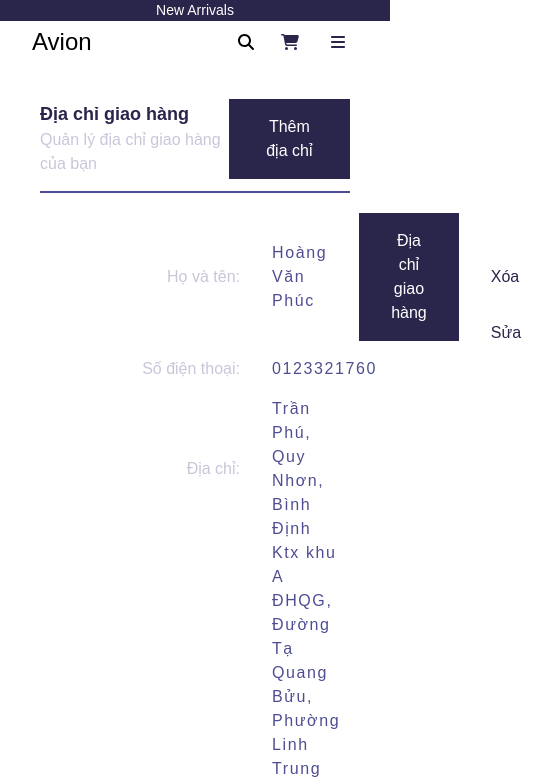
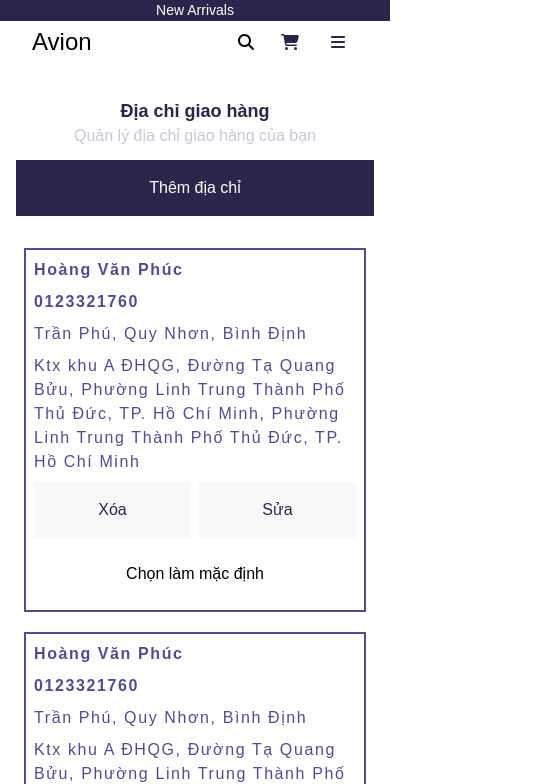
Before and after one commit to vuhuy172dh/ecommerce-website, a React (Create React App) app: page /user/account/profile in a window 390 px wide. Shown: the top 784 px of the page, 553 px wide, since content can reach past the window. Built offline with nearby package versions, Linux system fonts and the light colour scheme; a web font is replaced by a local one.

Commit message:
#19 responsive for mobile

```diff
--- a/src/components/popup/popup.jsx
+++ b/src/components/popup/popup.jsx
@@ -7,7 +7,7 @@ function Popup ({children}) {
             <div className="absolute w-full h-full bg-black bg-opacity-30 z-[100] animate-[fadeIn_0.3s_ease-in]"></div>
 
             {/* popup body */}
-            <div className="bg-white m-auto z-[200] rounded-md  px-8 py-5 overflow-hidden animate-[growth_0.2s_ease-in]">
+            <div className="bg-white m-auto z-[200] rounded-none px-3 py-4 laptop:rounded-md laptop:px-8 laptop:py-5 overflow-hidden animate-[growth_0.2s_ease-in]">
                 {children}
             </div>
         </div>
--- a/src/components/popup/popupAddress.jsx
+++ b/src/components/popup/popupAddress.jsx
@@ -135,8 +135,8 @@ function PopupAddress ({type = "create", address, onBack = () => {}}) {
     return(
       <>
         <Popup>
-          <div className="w-[450px]">
-            <h3 className="text-body-lg font-semibold mb-5">Địa chỉ mới</h3>
+          <div className="w-full laptop:w-[450px]">
+            <h3 className="text-center mb-3 laptop:text-left text-body-lg font-semibold laptop:mb-5">{type === 'create'? 'Địa chỉ mới': 'Sửa địa chỉ'}</h3>
             <div className="flex flex-col gap-4">
               <div className="flex gap-2">
                 <input className="border border-1 border-primary border-solid w-1/2 h-9 px-2 outline-none" type="text" name="name" placeholder="Họ và tên" value={newAddress.Name} onChange={handleChange} />
@@ -178,7 +178,7 @@ function PopupAddress ({type = "create", address, onBack = () => {}}) {
               </select>
 
               <input className="border border-1 border-primary border-solid w-full h-9 px-2 outline-none" type="text" name="address" placeholder="Tên đường/ Số nhà" value={newAddress.Address} onChange={handleChange}/>
-              <div className="flex justify-end gap-3">
+              <div className="flex justify-center laptop:justify-end gap-3">
                 <div className=""><Button Color="secondary" onClick={() => onBack()}>Trở về</Button></div>
                 {
                   type === "create"? (<div><Button Color="primary" onClick={handleAddAddress}>Thêm địa chỉ</Button></div>):('')
--- a/src/components/popup/popupConfirm.jsx
+++ b/src/components/popup/popupConfirm.jsx
@@ -4,10 +4,10 @@ import Button from "../button"
 function PopupConfirm ({Title = "Title", Content = "Content", onBack , onConfirm}) {
     return(
         <Popup>
-            <div className="w-[450px]">
-                <h3 className="text-body-lg font-semibold mb-5">{Title}</h3>
+            <div className="w-full laptop:w-[450px]">
+                <h3 className="text-center laptop:text-left text-body-lg font-semibold mb-5">{Title}</h3>
                 <p className="text-body-md text-primary mb-5">{Content}</p>
-                <div className="flex justify-end gap-3">
+                <div className="flex justify-center laptop:justify-end gap-3">
                     {
                         onBack?<div className=""><Button Color="secondary" onClick={onBack}>Trở về</Button></div> :('')
                     }
--- a/src/components/popup/popupStatus.jsx
+++ b/src/components/popup/popupStatus.jsx
@@ -4,20 +4,20 @@ import { faCheck, faXmark } from '@fortawesome/free-solid-svg-icons'
 function PopupStatus({success, failure, children}){
     return(
         <div className="flex fixed top-0 right-0 left-0 bottom-0 animate-[fadeOut_2s_ease-in-out]">
-            <div className="w-[300px] bg-gray-800 bg-opacity-60 m-auto z-20 rounded-md  px-8 py-5">
+            <div className="w-[200px] laptop:w-[300px] bg-gray-800 bg-opacity-60 m-auto z-20 rounded-md  px-8 py-5">
                 {
                     success &&
-                    <div className='flex w-[80px] h-[80px] rounded-[50%] bg-green-300 mx-auto'>
-                        <FontAwesomeIcon className='m-auto text-[50px] text-white' icon={faCheck}/>
+                    <div className='flex w-[40px] h-[40px] laptop:w-[80px] laptop:h-[80px] rounded-[50%] bg-green-300 mx-auto'>
+                        <FontAwesomeIcon className='m-auto text-[20px] laptop:text-[50px] text-white' icon={faCheck}/>
                     </div>
                 }
                 {
                     failure  &&
-                    <div className='flex w-[80px] h-[80px] rounded-[50%] bg-red-500 mx-auto'>
-                        <FontAwesomeIcon className='m-auto text-[50px] text-white' icon={faXmark}/>
+                    <div className='flex  w-[40px] h-[40px] laptop:w-[80px] laptop:h-[80px] rounded-[50%] bg-red-500 mx-auto'>
+                        <FontAwesomeIcon className='m-auto text-[20px] laptop:text-[50px] text-white' icon={faXmark}/>
                     </div>
                 }
-                <p className='text-white mt-4'>{children}</p>
+                <p className='text-white mt-4 text-center'>{children}</p>
             </div>
         </div>
     )
--- a/src/components/user/address.jsx
+++ b/src/components/user/address.jsx
@@ -42,13 +42,13 @@ import { useState } from "react"
 
     return (
       <>
-        <div className="bg-white py-5 px-10">
-          <header className="flex justify-between items-center border-b-2 border-primary pb-3">
+        <div className="px-4 bg-white py-5 laptop:px-10">
+          <header className="text-center laptop:text-left laptop:flex laptop:justify-between laptop:items-center laptop:border-b-2 border-primary pb-3">
             <div>
               <h3 className="text-body-lg font-semibold text-dark_primary">Địa chỉ giao hàng</h3>
-              <p className="text-body-md text-border_dark">Quản lý địa chỉ giao hàng của bạn</p>
+              <p className="mb-3 laptop:mb-0 text-body-md text-border_dark">Quản lý địa chỉ giao hàng của bạn</p>
             </div>
-            <div className="max-w-sm"><Button Color="primary" onClick={()=>setPopupAddress(true)}>Thêm địa chỉ</Button></div>
+            <div className="flex laptop:max-w-sm"><Button Color="primary" onClick={()=>setPopupAddress(true)}>Thêm địa chỉ</Button></div>
           </header>
           <div>
             <AddressList addressList={addressList}/>
--- a/src/components/user/addressItem.jsx
+++ b/src/components/user/addressItem.jsx
@@ -24,36 +24,42 @@ function AddressItem({address}) {
     }
 
     return (
-        <div className="border-b-2 border-border_dark py-5">
+        <div className="my-5 mx-2 px-2 laptop:py-5 laptop:px-0 border-2 border-primary laptop:border-0 laptop:border-b-2 laptop:border-border_dark ">
             <div className="flex justify-between items-center">
                 {/* info contact*/}
                 <div>
-                    <div className="flex items-center min-h-[56px]">
-                        <p className="min-w-[200px] text-right mr-8 text-border_dark">Họ và tên:</p>
-                        <p className="text-primary tracking-widest">{address.Name}</p>
-                        { address.Default && <div className="ml-8"><Button Color="primary">Địa chỉ giao hàng</Button></div> }
+                    <div className="laptop:flex items-center laptop:min-h-[56px]">
+                        <p className="hidden laptop:block laptop:min-w-[200px] text-right mr-8 text-border_dark">Họ và tên:</p>
+                        <p className="mt-2 font-semibold laptop:font-normal laptop:mt-0 text-primary tracking-widest">{address.Name}</p>
+                        { address.Default && <div className="hidden laptop:block ml-8"><Button Color="primary">Địa chỉ giao hàng</Button></div> }
                     </div>
-                    <div className="flex items-center min-h-[56px]">
-                        <p className="min-w-[200px] text-right mr-8 text-border_dark">Số điện thoại:</p>
-                        <p className="text-primary tracking-widest">{address.PhoneNumber}</p>
+                    <div className="flex items-center laptop:min-h-[56px]">
+                        <p className="hidden laptop:block laptop:min-w-[200px] text-right mr-8 text-border_dark">Số điện thoại:</p>
+                        <p className="mt-2 font-semibold laptop:font-normal laptop:mt-0 text-primary tracking-widest">{address.PhoneNumber}</p>
                     </div>
                 </div>
-                {/* control button*/}
-                <div className="">
+                {/* control button laptop*/}
+                <div className="hidden laptop:block">
                     <Button onClick={() => setPopupDelete(true)}>Xóa</Button>
                     <Button onClick = {() => setPopupUpdate(true)}>Sửa</Button>
                 </div>
             </div>
             {/* info address */}
-            <div className="flex items-center min-h-[56px]">
-                <p className="min-w-[200px] text-right mr-8 text-border_dark">Địa chỉ:</p>
-                <p className="max-w-[50%] text-primary tracking-widest">{addressDefault}</p>
+            <div className="flex items-center laptop:min-h-[56px]">
+                <p className="hidden laptop:block min-w-[200px] text-right mr-8 text-border_dark">Địa chỉ:</p>
+                <p className="mt-2 laptop:mt-0 laptop:max-w-[50%] text-primary tracking-widest">{addressDefault}</p>
             </div>
             <div className="flex items-center">
-                <p className="min-w-[200px] text-right mr-8 text-border_dark">Chi tiết:</p>
-                <p className="max-w-[50%] text-primary tracking-widest">{address.Address}</p>
-                <div className="ml-auto"><Button Color="primary" State={address.Default ? "disable" : "default"} onClick={address.Default ? ()=>{} : () => setPopupDefaultAddress(true)}>Chọn làm địa chỉ giao hàng</Button></div>
+                <p className="hidden laptop:block min-w-[200px] text-right mr-8 text-border_dark">Chi tiết:</p>
+                <p className="my-2 laptop:my-0 laptop:max-w-[50%] text-primary tracking-widest">{address.Address}</p>
+                <div className="hidden laptop:block ml-auto"><Button Color="primary" State={address.Default ? "disable" : "default"} onClick={address.Default ? ()=>{} : () => setPopupDefaultAddress(true)}>Chọn làm địa chỉ giao hàng</Button></div>
             </div>
+            {/* control button mobile*/}
+            <div className="flex gap-2 laptop:hidden">
+                <Button Color='secondary' onClick={() => setPopupDelete(true)}>Xóa</Button>
+                <Button Color='secondary' onClick = {() => setPopupUpdate(true)}>Sửa</Button>
+            </div>
+            <div className="flex my-2 laptop:hidden"><Button Color="primary" State={address.Default ? "disable" : "default"} onClick={address.Default ? ()=>{} : () => setPopupDefaultAddress(true)}>Chọn làm mặc định</Button></div>
 
             {/* Popup confirm delete */}
             { popupDelete && <PopupConfirm
```
